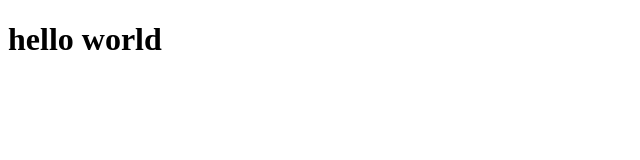
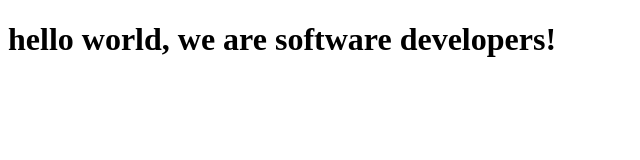
Before and after one commit to johnebri/htmlcssproject_john_and_md, a plain HTML site: page index.html in a window 1280 px wide. Shown: the whole page, without its empty margins (0-640 px from the left). Drawn offline with Linux system fonts and the light colour scheme.

Commit message:
Edited index.html file

```diff
--- a/index.html
+++ b/index.html
@@ -7,7 +7,7 @@
   </head>
 
   <body>
-    <h1>hello world</h1>
+    <h1>hello world, we are software developers!</h1>
     <script src="https://cdn.freecodecamp.org/testable-projects-fcc/v1/bundle.js"></script>
 
     <!--
```
